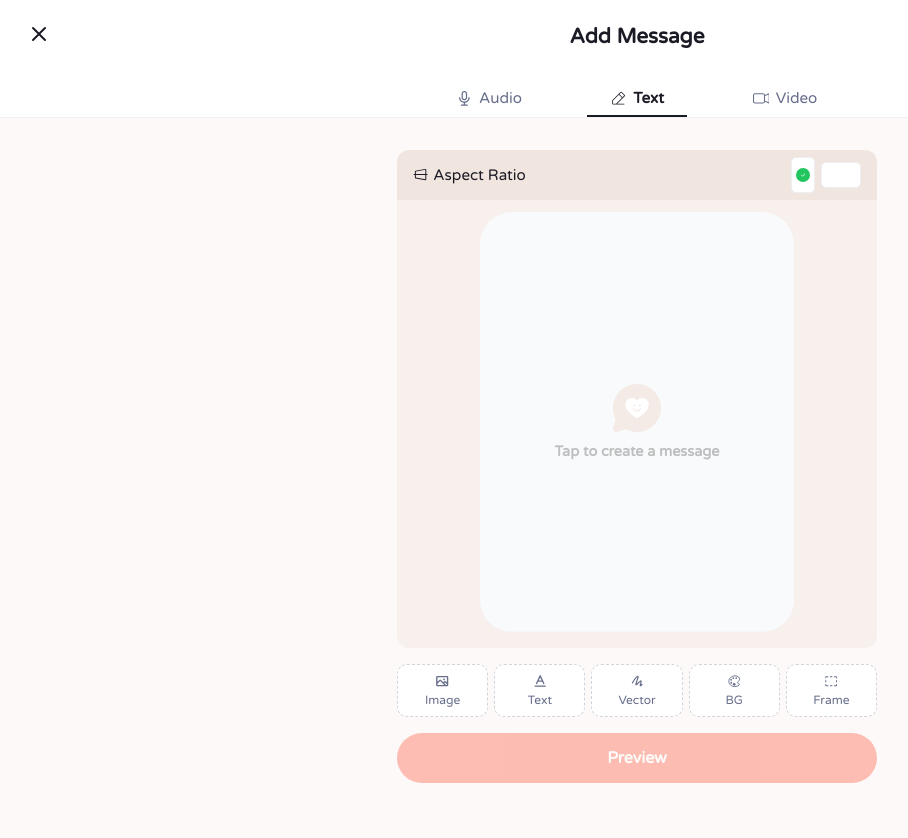
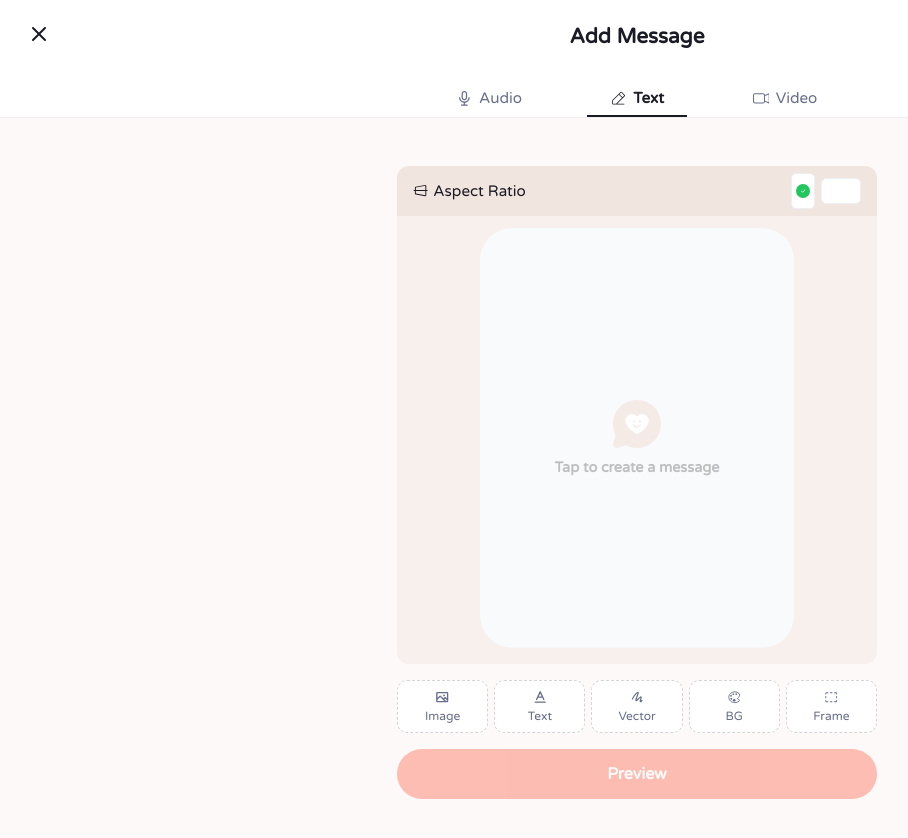
Before and after one commit to Maxetoo/Heart-Board, a React (Vite) app in the folder frontend/: page /board/1/add-message in a window 1280 px wide. Shown: the top 838 px of the page, without its empty margins (3-911 px from the left). Built offline with nearby package versions, Linux system fonts and the light colour scheme; no server answers; a web font is replaced by a local one.

Commit message:
fixed message header

```diff
--- a/frontend/src/pages/account/ProfilePage.jsx
+++ b/frontend/src/pages/account/ProfilePage.jsx
@@ -1551,7 +1551,7 @@ const SettingsRow = styled.button`
   }
   .row_label {
     flex: 1;
-    font-size: 1.1em;
+    font-size: 1.2em;
     font-weight: 500;
     color: #111;
   }
--- a/frontend/src/pages/message/CreateMessagePage.jsx
+++ b/frontend/src/pages/message/CreateMessagePage.jsx
@@ -801,7 +801,7 @@ const Wrapper = styled.div`
     display: flex;
     flex-direction: column;
     align-items: center;
-    padding: 2rem 1rem 4rem;
+    padding: 3rem 1rem 4rem;
     overflow-y: auto;
   }
 
--- a/frontend/src/pages/message/EditMessagePage.jsx
+++ b/frontend/src/pages/message/EditMessagePage.jsx
@@ -665,7 +665,7 @@ const Wrapper = styled.div`
     display: flex;
     flex-direction: column;
     align-items: center;
-    padding: 2rem 1rem 4rem;
+    padding: 3rem 1rem 4rem;
     overflow-y: auto;
   }
 
--- a/frontend/src/pages/message/PostMessagePage.jsx
+++ b/frontend/src/pages/message/PostMessagePage.jsx
@@ -129,7 +129,7 @@ const Wrapper = styled.div`
     display: flex;
     flex-direction: column;
     align-items: center;
-    padding: 2rem 1rem 4rem;
+    padding: 3rem 1rem 4rem;
     overflow-y: auto;
   }
 
```
